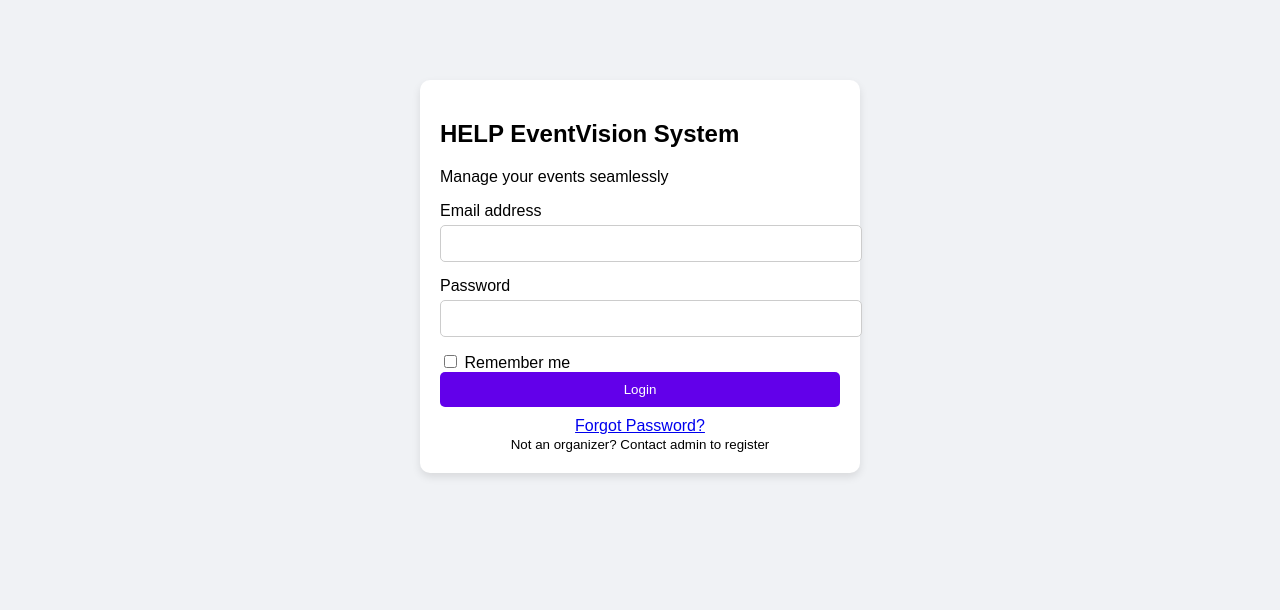
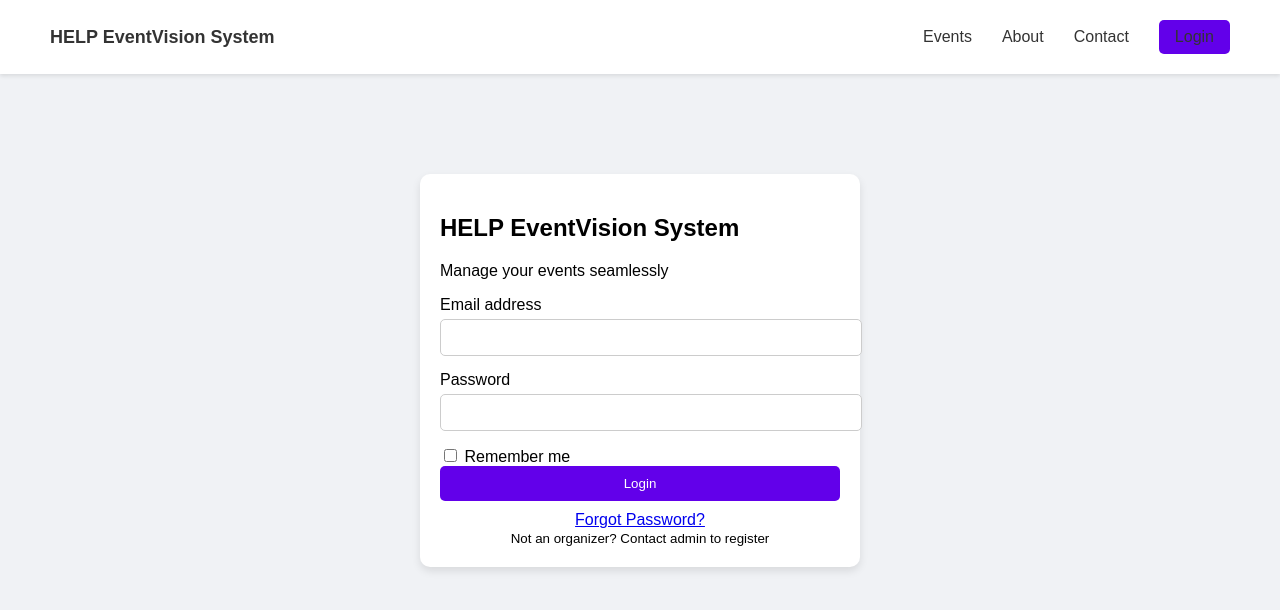
Before and after one commit to theedwardwong/EventVision-System, a PHP site: page /login.php in a window 1280 px wide. Shown: the top 610 px of the page. Run offline with PHP 8.4, Linux system fonts and the light colour scheme.

Commit message:
Updated 4 files.

```diff
--- a/PHP/dashboardAdmin.php
+++ b/PHP/dashboardAdmin.php
@@ -117,12 +117,12 @@
 <div class="header">
     <div class="logo"><strong>HELP EventVision System</strong></div>
     <div class="nav">
-        <a href="#">Dashboard</a>
+        <a href="dashboardAdmin.php">Dashboard</a>
         <a href="RegistrationEventOrganiser.php">Register Event Organiser</a>
         <a href="#">Analytics Reports</a>
     </div>
     <div class="profile">
-        Admin User | <a href="#">Log Out</a>
+        Admin User | <a href="login.php">Log Out</a>
     </div>
 </div>
 
--- a/PHP/login.php
+++ b/PHP/login.php
@@ -48,21 +48,71 @@ if ($_SERVER['REQUEST_METHOD'] == 'POST') {
 <!DOCTYPE html>
 <html lang="en">
 <head>
-    <meta charset="UTF-8">
+<meta charset="UTF-8">
     <title>Login - HELP EventVision System</title>
     <style>
         body {
             font-family: Arial, sans-serif;
+            margin: 0;
             background: #f0f2f5;
         }
+
+        /* === Navbar Styles === */
+        .navbar {
+            display: flex;
+            justify-content: space-between;
+            align-items: center;
+            padding: 20px 50px;
+            background-color: #ffffff;
+            box-shadow: 0 2px 4px rgba(0, 0, 0, 0.1);
+        }
+
+        .navbar .logo {
+            font-weight: bold;
+            font-size: 18px;
+            color: #333;
+        }
+
+        .navbar .nav-links {
+            display: flex;
+            gap: 30px;
+            align-items: center;
+        }
+
+        .navbar .nav-links a {
+            text-decoration: none;
+            color: #333;
+            font-size: 16px;
+            transition: color 0.3s ease;
+        }
+
+        .navbar .nav-links a:hover {
+            color: #6200ea;
+        }
+
+        .navbar .login-btn {
+            background-color: #6200ea;
+            color: #fff;
+            padding: 8px 16px;
+            border-radius: 5px;
+            text-decoration: none;
+            transition: background-color 0.3s ease;
+        }
+
+        .navbar .login-btn:hover {
+            background-color: #3700b3;
+        }
+
+        /* === Login Container Styles === */
         .container {
             width: 400px;
-            margin: 80px auto;
+            margin: 100px auto;
             padding: 20px;
             background: #fff;
             border-radius: 10px;
             box-shadow: 0 4px 8px rgba(0,0,0,0.1);
         }
+
         input[type=email], input[type=password] {
             width: 100%;
             padding: 10px;
@@ -70,6 +120,7 @@ if ($_SERVER['REQUEST_METHOD'] == 'POST') {
             border: 1px solid #ccc;
             border-radius: 5px;
         }
+
         button {
             width: 100%;
             padding: 10px;
@@ -79,13 +130,16 @@ if ($_SERVER['REQUEST_METHOD'] == 'POST') {
             border-radius: 5px;
             cursor: pointer;
         }
+
         button:hover {
             background-color: #3700b3;
         }
+
         .links {
             text-align: center;
             margin-top: 10px;
         }
+
         .error {
             color: red;
             font-size: 0.9em;
@@ -95,6 +149,17 @@ if ($_SERVER['REQUEST_METHOD'] == 'POST') {
 </head>
 <body>
 
+
+<div class="navbar">
+    <div class="logo">HELP EventVision System</div>
+    <div class="nav-links">
+        <a href="#">Events</a>
+        <a href="#">About</a>
+        <a href="#">Contact</a>
+        <a href="login.php" class="login-btn">Login</a>
+    </div>
+</div>
+
 <div class="container">
     <h2>HELP EventVision System</h2>
     <p>Manage your events seamlessly</p>
@@ -103,7 +168,7 @@ if ($_SERVER['REQUEST_METHOD'] == 'POST') {
         <p class="error"><?php echo htmlspecialchars($error); ?></p>
     <?php endif; ?>
 
-    <form action="" method="POST">
+    <form action="login.php" method="POST">
         <label for="email">Email address</label>
         <input type="email" id="email" name="email" required>
 
```
Also changed, not shown: PHP/RegistrationEventOrganiser.php (+62 -2 lines), PHP/dashboardEventOrganiser.php (+21 -3 lines).
